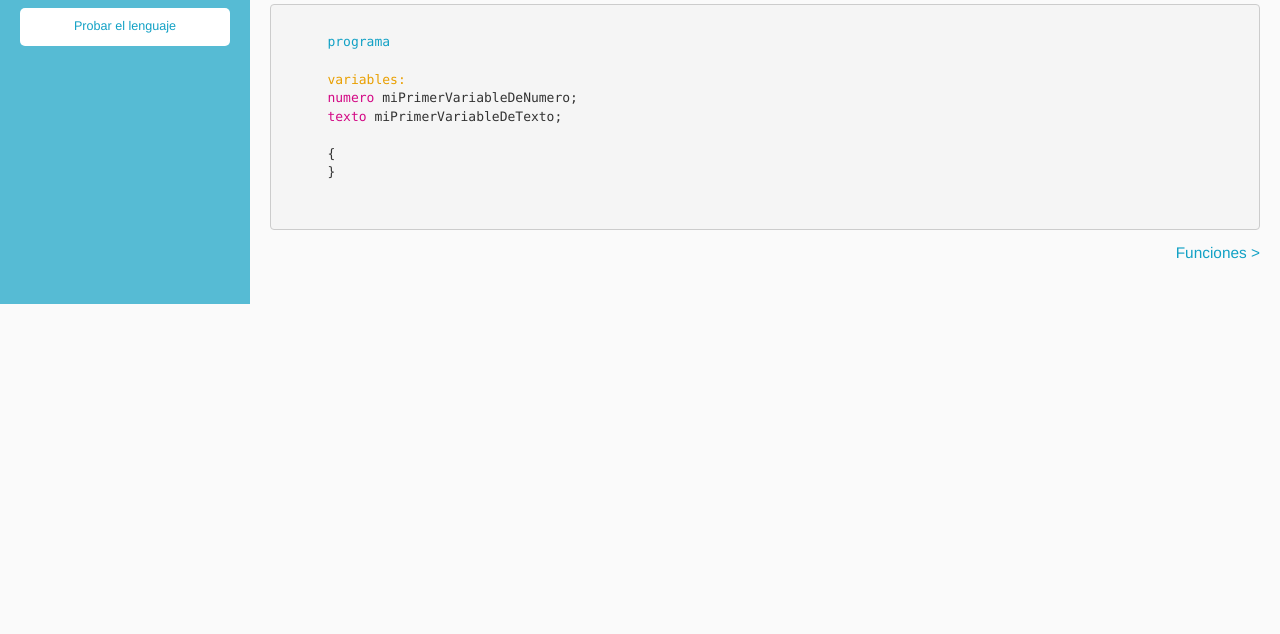
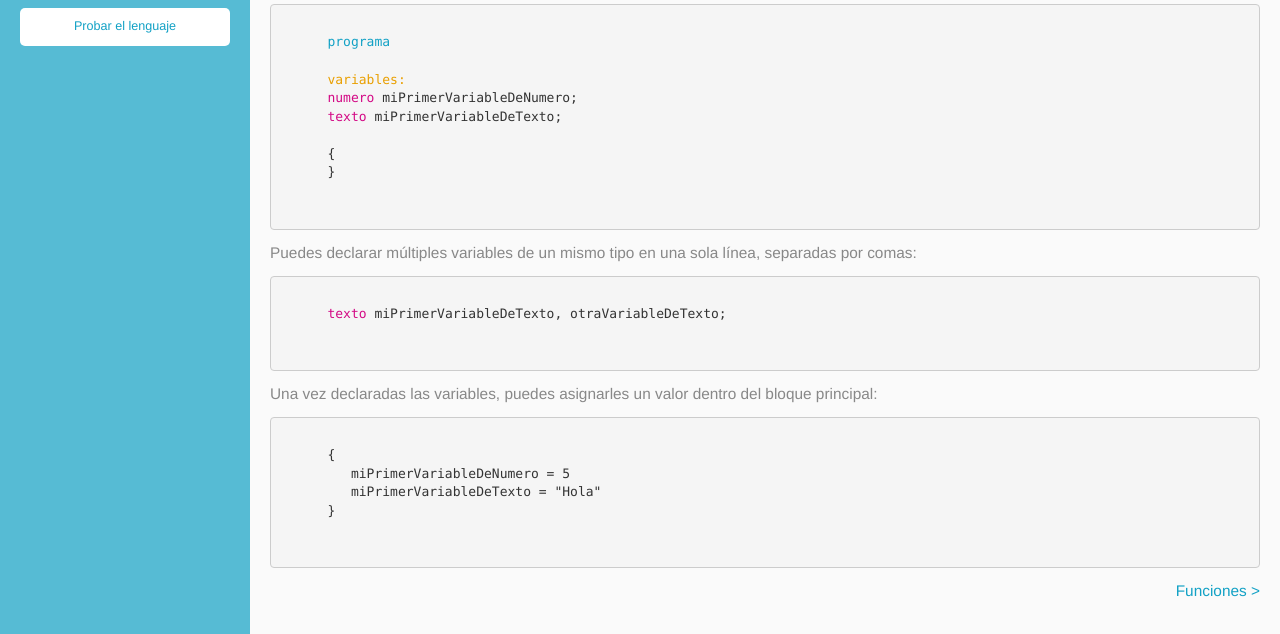
Before and after one commit to AlexHenkel/C-ES, a Flask app: page /variables in a window 1280 px wide. Shown: the part 496-1130 px from the top of the page. Before the commit the page ends 800 px from the top, so only its background shows below. Run offline with Flask 2, Linux system fonts and the light colour scheme; some libraries are stand-ins or nearby versions.

Commit message:
Add last subpart

```diff
--- a/templates/variables.html
+++ b/templates/variables.html
@@ -85,6 +85,25 @@
          </code>
          </pre>
 
+         <p>Puedes declarar múltiples variables de un mismo tipo en una sola línea, separadas por comas:</p>
+
+         <pre>
+         <code>
+      <span class="reserved-word-3">texto</span> miPrimerVariableDeTexto, otraVariableDeTexto;
+         </code>
+         </pre>
+
+         <p>Una vez declaradas las variables, puedes asignarles un valor dentro del bloque principal:</p>
+
+         <pre>
+         <code>
+      {
+         miPrimerVariableDeNumero = 5
+         miPrimerVariableDeTexto = "Hola"
+      }
+         </code>
+         </pre>
+
          <p class="text-right"><a href="/funciones" class="resource">Funciones ></a></p>
       <div>
    </div>
```
